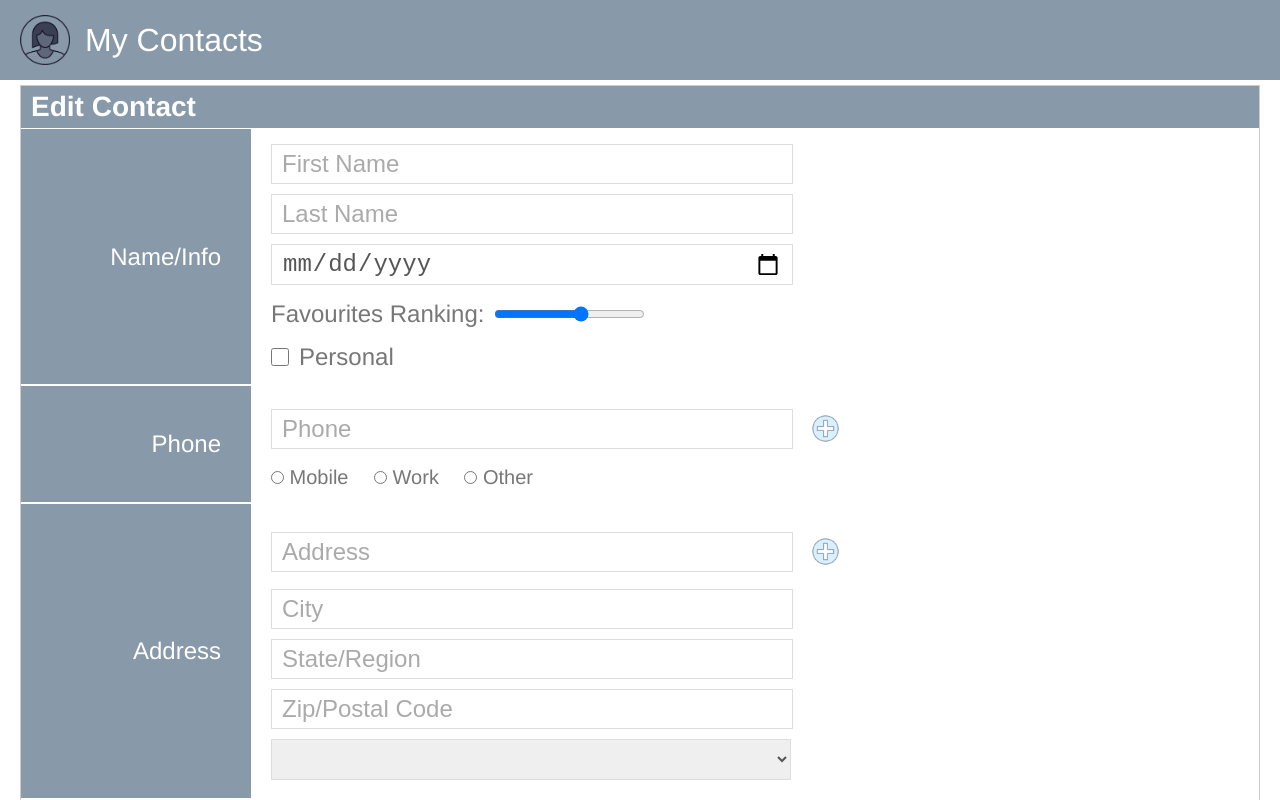
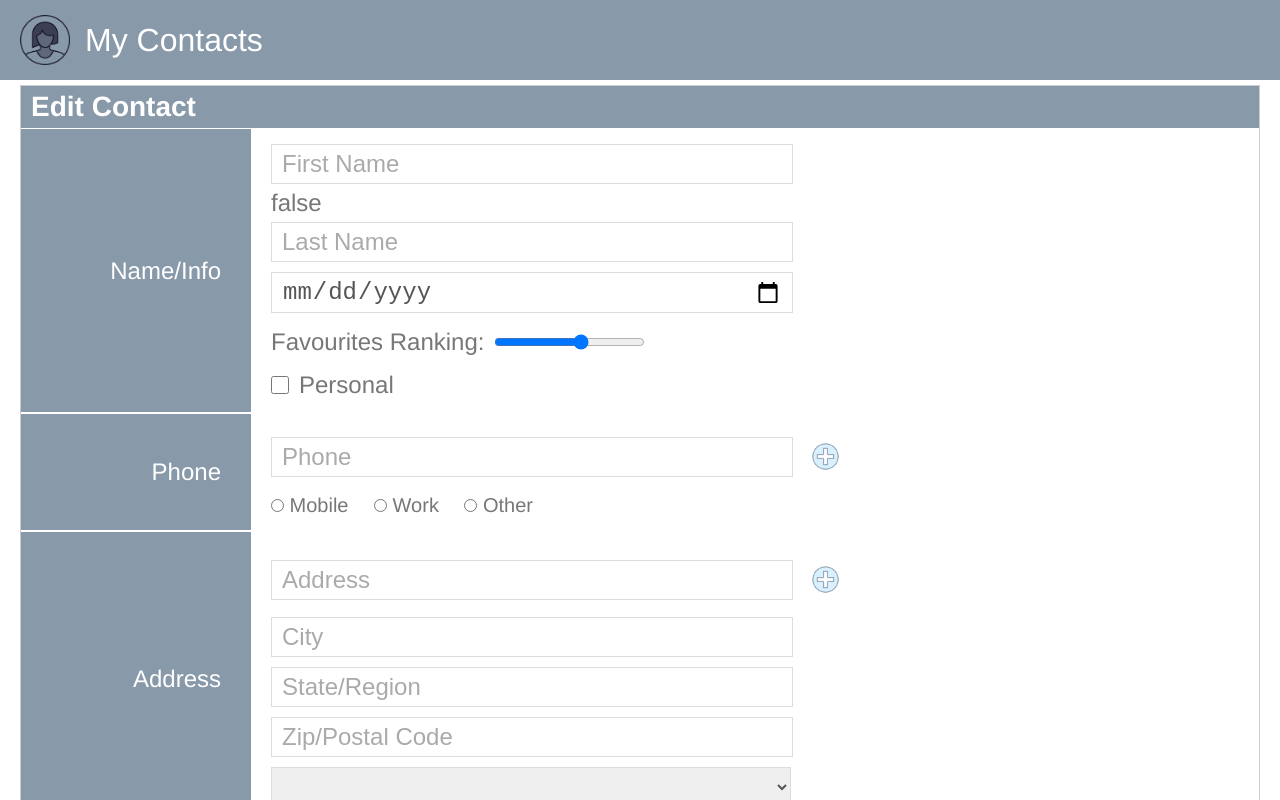
Before and after one commit to Silvestre08/AngularDeepDives, an Angular app in the folder ReactiveForms/: page /contacts/edit in a window 1280 px wide. Shown: the top 800 px of the page. Built offline with nearby package versions, Linux system fonts and the light colour scheme; what angular-in-memory-web-api would draw is missing.

Commit message:
add required field validator

```diff
--- a/ReactiveForms/src/app/edit-contact/edit-contact.component.html
+++ b/ReactiveForms/src/app/edit-contact/edit-contact.component.html
@@ -7,6 +7,7 @@
       <nav>Name/Info</nav>
       <div>
         <input formControlName = "firstName" placeholder="First Name" />
+        {{contactForm.controls.firstName.valid}}
         <input formControlName = "lastName" placeholder="Last Name" />
         <input formControlName = "dateOfBirth" type="date" [value]="contactForm.controls.dateOfBirth.value | date:'yyyy-MM-dd'"
         placeholder="Date of Birth" />
--- a/ReactiveForms/src/app/edit-contact/edit-contact.component.ts
+++ b/ReactiveForms/src/app/edit-contact/edit-contact.component.ts
@@ -1,5 +1,5 @@
 import { Component, OnInit } from '@angular/core';
-import { FormBuilder, FormControl, FormGroup } from '@angular/forms';
+import { FormBuilder, FormControl, FormGroup, Validators } from '@angular/forms';
 import { ActivatedRoute, Router } from '@angular/router';
 import { ContactsService } from '../contacts/contacts.service';
 import { phoneTypeValues } from '../contacts/contact.model';
@@ -17,7 +17,7 @@ export class EditContactComponent implements OnInit {
   contactForm = this.fb.nonNullable.group({
     id: '',
     isPersonal: false,
-    firstName: '',
+    firstName: ['', Validators.required],
     lastName: '',
     dateOfBirth: <Date | null> null,
     favoritesRanking: <number | null> null,
```
Also changed, not shown: ReactiveForms/doc/Validators.PNG (added), 1 other file (tests, documents, lock files or other folders).
